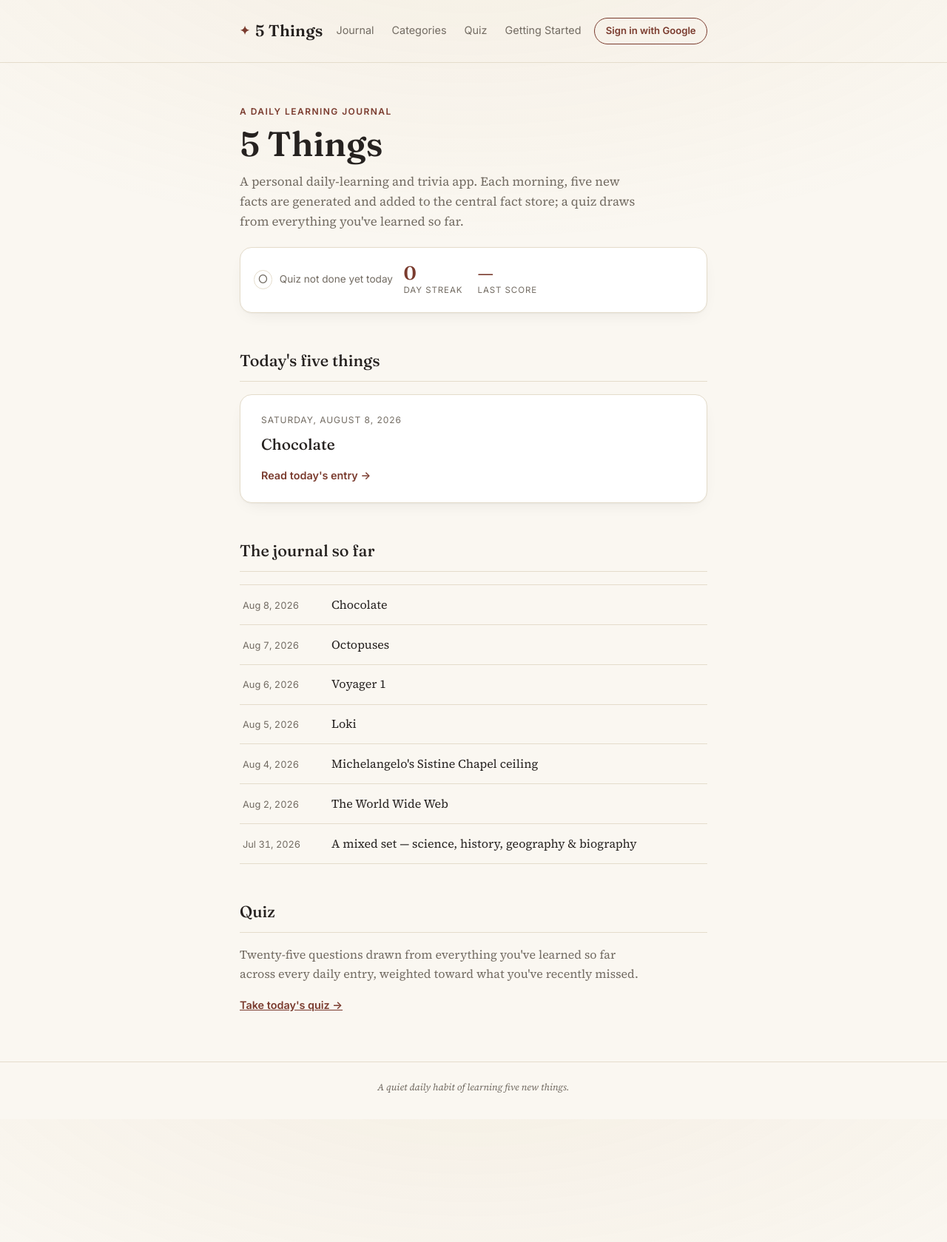
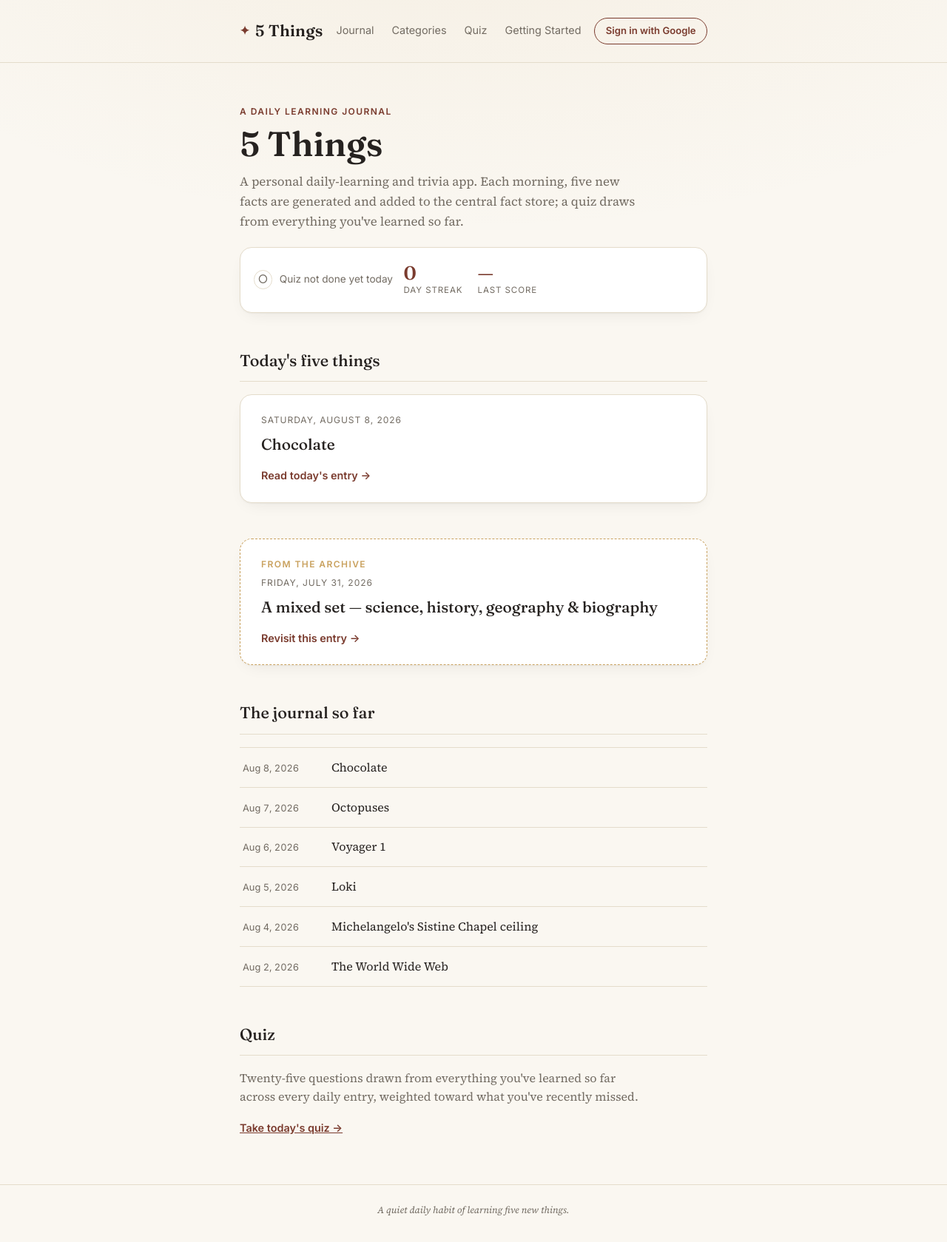
Before and after one commit to msiebert/five-things, a Jekyll site: the page built from index.md, in a window 1280 px wide. Shown: the whole page at 74% size. Built offline with Jekyll 4.4.1, drawn with Linux system fonts in a browser that asks for light colours; comment, search, counter and statistics services are not loaded; before the commit the page ends 1513 px from its top, so only the background shows below that.

Commit message:
Surface a random week-old entry on the home page; cap archive list to 1 week
Adds a "From the archive" card that picks a random daily entry at least a
week old, so older content stays discoverable as the journal grows. The
"journal so far" list is capped to the last 7 days to keep it from growing
unbounded.

Co-Authored-By: Claude Sonnet 5 <noreply@anthropic.com>

```diff
--- a/assets/css/style.css
+++ b/assets/css/style.css
@@ -255,6 +255,22 @@ main {
   font-size: 0.9rem;
   font-weight: 600;
   color: var(--accent);
+}
+
+/* Home: discover (random old entry) card */
+
+.discover {
+  margin-bottom: 3rem;
+}
+
+.discover-card {
+  border-color: var(--accent-soft);
+  border-style: dashed;
+}
+
+.discover-eyebrow {
+  margin: 0;
+  color: var(--accent-soft);
 }
 
 /* Home: archive list */
--- a/index.md
+++ b/index.md
@@ -12,6 +12,25 @@ title: Home
 
 {% assign daily_pages = site.pages | where_exp: "p", "p.url contains '/daily/'" | sort: "date" | reverse %}
 
+{% comment %}
+  daily_pages is sorted newest-first, so the cutoff index only needs to be
+  found once. This can't be a one-line where_exp because Jekyll's Liquid
+  condition parser rejects filters inside the where_exp expression string,
+  so the per-entry date math has to happen in a plain assign tag instead.
+{% endcomment %}
+{% assign week_ago_ts = site.time | date: "%Y-%m-%d" | date: "%s" | minus: 604800 %}
+{% assign recent_pages = daily_pages %}
+{% assign old_pages = "" | split: "," %}
+{% for entry in daily_pages %}
+  {% assign entry_ts = entry.date | date: "%s" | plus: 0 %}
+  {% if entry_ts <= week_ago_ts %}
+    {% assign recent_pages = daily_pages | slice: 0, forloop.index0 %}
+    {% assign old_pages = daily_pages | slice: forloop.index0, daily_pages.size %}
+    {% break %}
+  {% endif %}
+{% endfor %}
+{% assign random_old_entry = old_pages | sample %}
+
 <section class="latest" id="latest">
   {% if daily_pages.size > 0 %}
     {% assign latest = daily_pages.first %}
@@ -24,10 +43,21 @@ title: Home
   {% endif %}
 </section>
 
+{% if random_old_entry %}
+<section class="discover" id="discover">
+  <a class="latest-card discover-card" href="{{ random_old_entry.url | relative_url }}">
+    <span class="hero-eyebrow discover-eyebrow">From the archive</span>
+    <span class="latest-date">{{ random_old_entry.date | date: "%A, %B %-d, %Y" }}</span>
+    <span class="latest-title">{% if random_old_entry.topic %}{{ random_old_entry.topic }}{% else %}Five things to learn{% endif %}</span>
+    <span class="latest-cta">Revisit this entry &rarr;</span>
+  </a>
+</section>
+{% endif %}
+
 <section class="archive">
   <h2 class="section-heading">The journal so far</h2>
   <ol class="archive-list">
-    {% for entry in daily_pages %}
+    {% for entry in recent_pages %}
       <li class="archive-item">
         <a href="{{ entry.url | relative_url }}">
           <span class="archive-date">{{ entry.date | date: "%b %-d, %Y" }}</span>
```
